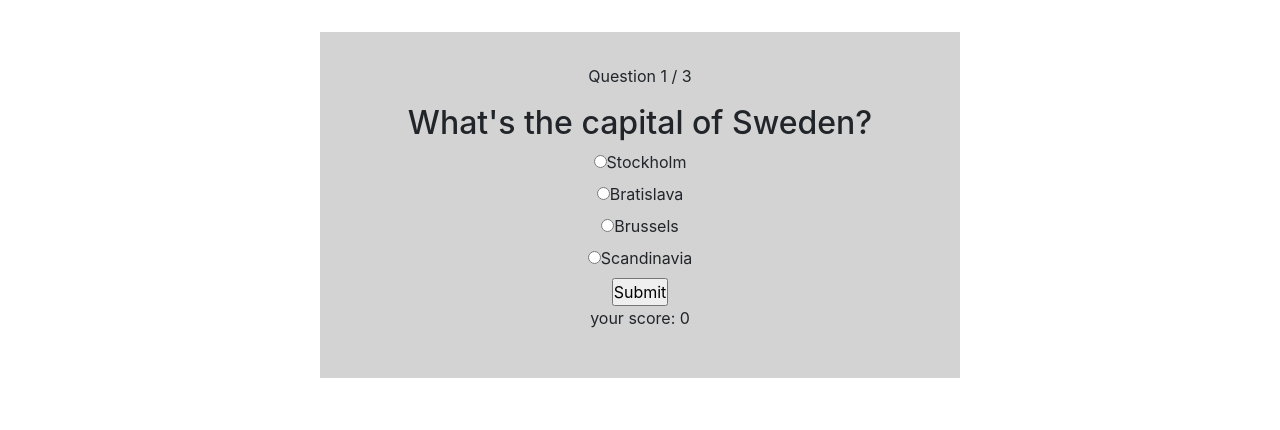
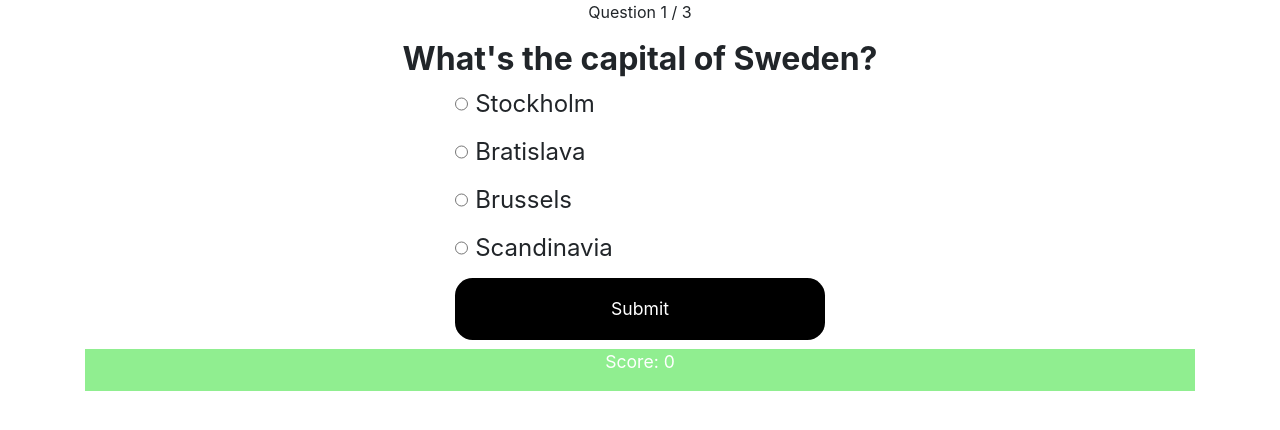
Before and after one commit to DaNiels89/quiz, a React (Create React App) app: page / in a window 1280 px wide. Shown: the top 430 px of the page. Built offline with nearby package versions, Linux system fonts and the light colour scheme; a small style sheet from the web is missing.

Commit message:
Added CSS styles

```diff
--- a/src/App.css
+++ b/src/App.css
@@ -8,15 +8,12 @@
   justify-content: center;
 }
 .container {
-  background-color: lightgray;
+  background-color: #fff;
   display: flex;
   flex-direction: column;
-  text-align:center;
-  margin: 2em;
-  padding:2em;
-  width: 50%;
+  text-align: center;
 }
 
 .onGreen {
-  background-color:green;
+  background-color: green;
 }
--- a/src/App.js
+++ b/src/App.js
@@ -1,5 +1,4 @@
-import React, {useState} from 'react';
-import { useForm } from 'react-hook-form';
+import React, { useState } from 'react';
 import 'bootstrap/dist/css/bootstrap.min.css';
 import './App.css';
 import data from './trivia.json';
@@ -9,33 +8,40 @@ import Progress from './components/Progress';
 import Results from './components/Results';
 
 function App() {
+  const [question, setQuestion] = useState(0);
+  const [score, setScore] = useState(0);
 
-  const [question, setQuestion] = useState(0)
-  const [score,setScore] = useState(0);
+  let shuffled = data[question].allAnswers.sort(() => Math.random() - 0.5);
 
-  let shuffled = data[question].allAnswers.sort(() => Math.random() - 0.5)
-
-  function nextQuestion (rightAnswer) {
-    if (rightAnswer){
-      scoreUp()
+  function nextQuestion(rightAnswer) {
+    if (rightAnswer) {
+      scoreUp();
     }
-    setQuestion(question + 1)
+    setQuestion(question + 1);
   }
 
-  function scoreUp () {
-    setScore(score + 1)
+  function scoreUp() {
+    setScore(score + 1);
   }
 
-  return <div className='container'>
-  {question > data.length ? (<Results/>) : null}
-  <Progress question={data[question].id} length={data.length}/>
- <Question
-      question={data[question].question} answer={data[question].answer} allAnswers={shuffled} next={(x) => {nextQuestion(x)}} scoreUp={() => {scoreUp()}}
-    />
-    <Score score={score}/>
-
-  </div>;
-
+  return (
+    <div className="container">
+      {question > data.length ? <Results /> : null}
+      <Progress question={data[question].id} length={data.length} />
+      <Question
+        question={data[question].question}
+        answer={data[question].answer}
+        allAnswers={shuffled}
+        next={x => {
+          nextQuestion(x);
+        }}
+        scoreUp={() => {
+          scoreUp();
+        }}
+      />
+      <Score score={score} />
+    </div>
+  );
 }
 
 export default App;
--- a/src/assets/css/Question.css
+++ b/src/assets/css/Question.css
@@ -1,3 +1,43 @@
+h2 {
+  font-weight: bold;
+}
+
+form {
+  display: flex;
+  flex-direction: column;
+}
+
 fieldset {
-  display: block;
+  display: grid;
+  grid-template-columns: repeat(3, 1fr);
 }
+
+label {
+  margin-bottom: 0;
+}
+
+.center {
+  display: flex;
+  flex-direction: column;
+}
+
+.answer {
+  display: flex;
+  justify-content: left;
+  margin-bottom: 0.5em;
+  font-size: 1.5em;
+}
+
+.labelAnswer {
+  margin-left: 0.3em;
+}
+
+input.submit {
+  background-color: black;
+  color: white;
+  border-style: none;
+  border-radius: 1em;
+  padding: 1em 0;
+  margin-bottom: 0.5em;
+  font-size: 1.1em;
+}
--- a/src/assets/css/Results.css
+++ b/src/assets/css/Results.css
@@ -1,4 +1,7 @@
-.results {
-  display: block;
-
+.score {
+  display: grid;
+  grid-template-columns: repeat(3, 1fr);
+  background-color: lightgreen;
+  color: white;
+  font-size: 1.1em;
 }
--- a/src/components/Question.js
+++ b/src/components/Question.js
@@ -1,36 +1,34 @@
-import React, {useState} from 'react';
+import React, { useState } from 'react';
 import { useForm } from 'react-hook-form';
 import '../assets/css/Question.css';
 import data from '../trivia.json';
 
 export default function Question(props) {
-
   const { register, handleSubmit } = useForm();
-  const [green, setGreen] = useState("")
+  const [green, setGreen] = useState('');
   function onSubmit(res, e) {
     let labels = document.querySelectorAll('label');
-    if (res.answer === ''){
-      alert('please select an answer')
-    } else if (res.answer === props.answer){
+    if (res.answer === '') {
+      alert('please select an answer');
+    } else if (res.answer === props.answer) {
       [...labels].forEach(element => {
-        if(element.innerText === props.answer){
-          element.classList.add("onGreen")
-          setTimeout(() => element.classList.remove("onGreen"), 2000)
+        if (element.innerText === props.answer) {
+          element.classList.add('onGreen');
+          setTimeout(() => element.classList.remove('onGreen'), 2000);
         }
-      })
+      });
 
       //props.scoreUp()
-      setTimeout(() => props.next(true), 2000)
-    }
-    else {
+      setTimeout(() => props.next(true), 2000);
+    } else {
       [...labels].forEach(element => {
-        if(element.innerText === props.answer){
-          element.classList.add("onGreen")
-          setTimeout(() => element.classList.remove("onGreen"), 2000)
+        if (element.innerText === props.answer) {
+          element.classList.add('onGreen');
+          setTimeout(() => element.classList.remove('onGreen'), 2000);
         }
-      })
+      });
 
-      setTimeout(() => props.next(false), 2000)
+      setTimeout(() => props.next(false), 2000);
       // change css
     }
   }
@@ -39,23 +37,59 @@ export default function Question(props) {
       <h2>{props.question}</h2>
       <form onSubmit={handleSubmit(onSubmit)}>
         <fieldset>
-          <div>
-            <input id="answer1" name="answer" type="radio" value={props.allAnswers[0]} ref={register} />
-            <label className={'none'}>{props.allAnswers[0]}</label>
+          <div className="left"></div>
+          <div className="center">
+            <div className="answer">
+              <input
+                id="answer1"
+                name="answer"
+                type="radio"
+                value={props.allAnswers[0]}
+                ref={register}
+              />
+              <label for="answer1" className={'labelAnswer'}>
+                {props.allAnswers[0]}
+              </label>
+            </div>
+            <div className="answer">
+              <input
+                id="answer2"
+                name="answer"
+                type="radio"
+                value={props.allAnswers[1]}
+                ref={register}
+              />
+              <label for="answer2" className={'labelAnswer'}>
+                {props.allAnswers[1]}
+              </label>
+            </div>
+            <div className="answer">
+              <input
+                id="answer3"
+                name="answer"
+                type="radio"
+                value={props.allAnswers[2]}
+                ref={register}
+              />
+              <label for="answer3" className={'labelAnswer'}>
+                {props.allAnswers[2]}
+              </label>
+            </div>
+            <div className="answer">
+              <input
+                id="answer4"
+                name="answer"
+                type="radio"
+                value={props.allAnswers[3]}
+                ref={register}
+              />
+              <label for="answer4" className={'labelAnswer'}>
+                {props.allAnswers[3]}
+              </label>
+            </div>
+            <input className="submit" type="submit" value="Submit" />
           </div>
-          <div>
-            <input id="answer2" name="answer" type="radio" value={props.allAnswers[1]} ref={register}/>
-            <label className={'none'}>{props.allAnswers[1]}</label>
-          </div>
-          <div>
-            <input id="answer3" name="answer" type="radio" value={props.allAnswers[2]} ref={register}/>
-            <label className={'none'}>{props.allAnswers[2]}</label>
-          </div>
-          <div>
-            <input id="answer4" name="answer" type="radio" value={props.allAnswers[3]} ref={register}/>
-            <label className={'none'}>{props.allAnswers[3]}</label>
-          </div>
-          <input type="submit" value="Submit" />
+          <div className="right"></div>
         </fieldset>
       </form>
     </div>
--- a/src/components/Score.js
+++ b/src/components/Score.js
@@ -1,10 +1,15 @@
-import React from 'react'
+import React from 'react';
 
 function Score(props) {
-    return(
-
-        <p>your score: {props.score}</p>
-    )
+  return (
+    <div className="score">
+      <div className="left"></div>
+      <div className="center">
+        <p>Score: {props.score}</p>
+      </div>
+      <div className="right"></div>
+    </div>
+  );
 }
 
-export default Score
+export default Score;
```
